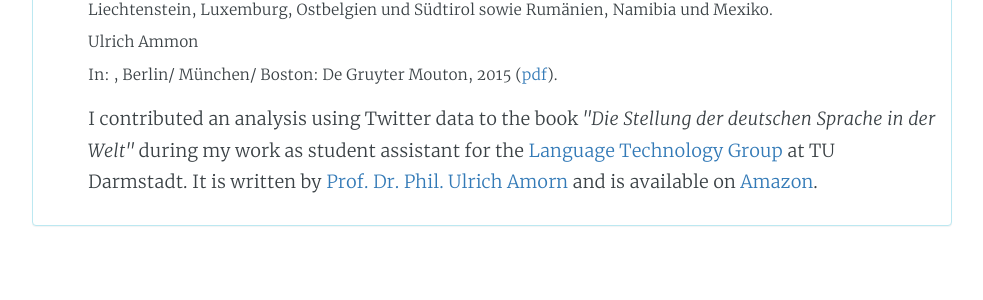
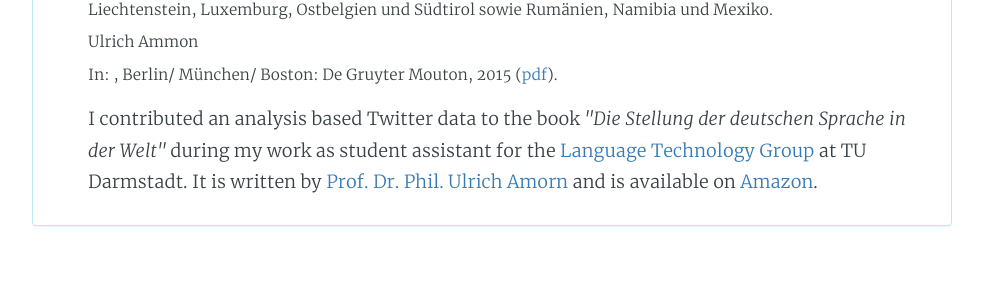
Before and after one commit to Tooa/tooa.github.io, a Jekyll site: the page built from publications/index.html, in a window 1280 px wide. Shown: the part 1388-1688 px from the top of the page, without its empty margins (148-1131 px from the left). Built offline with Jekyll 4.4.1, drawn with Linux system fonts in a browser that asks for light colours; nearby versions of some CDN libraries; library files that are not in the unit come from our copies.

Commit message:
feat: update publications

```diff
--- a/_data/publications.yml
+++ b/_data/publications.yml
@@ -85,5 +85,5 @@
   location: "Berlin/ München/ Boston: De Gruyter Mouton"
   url: https://www.amazon.de/Die-Stellung-deutschen-Sprache-Welt/dp/3110192985/ref=sr_1_1?ie=UTF8&qid=1423745324&sr=8-1&keywords=Die+Stellung+der+deutschen+Sprache+in+der+Welt
   meta: |
-    I contributed an analysis using Twitter data to the book <i>"Die Stellung der deutschen Sprache in der Welt"</i> during my work as student assistant for the <a href="https://www.inf.uni-hamburg.de/en/inst/ab/lt/home.html" target="_blank">Language Technology Group</a> at TU Darmstadt. It is written by <a href="http://www.ulrichammon.de/" target="_blank">Prof. Dr. Phil. Ulrich Amorn</a> and is available on <a href="http://goo.gl/2Y3eCN" target="_blank">Amazon</a>.
+    I contributed an analysis based Twitter data to the book <i>"Die Stellung der deutschen Sprache in der Welt"</i> during my work as student assistant for the <a href="https://www.inf.uni-hamburg.de/en/inst/ab/lt/home.html" target="_blank">Language Technology Group</a> at TU Darmstadt. It is written by <a href="http://www.ulrichammon.de/" target="_blank">Prof. Dr. Phil. Ulrich Amorn</a> and is available on <a href="http://goo.gl/2Y3eCN" target="_blank">Amazon</a>.
   type: book
```
